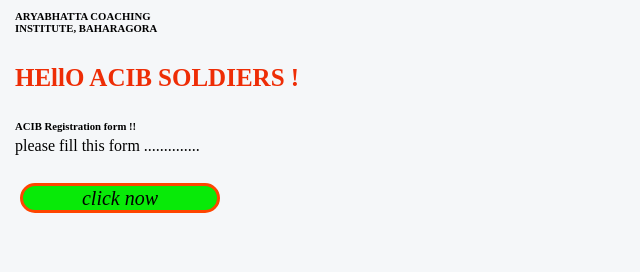
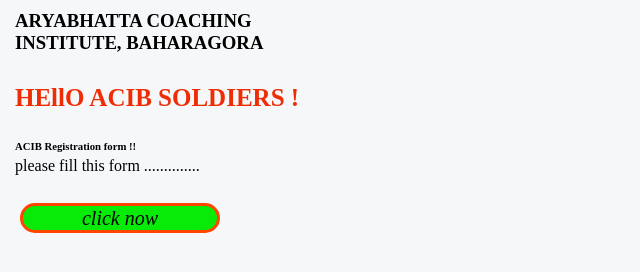
Before and after one commit to shawshyam/ACIB1, a plain HTML site: page index.html in a window 1280 px wide. Shown: the whole page, without its empty margins (0-640 px from the left). Drawn offline with Linux system fonts and the light colour scheme.

Commit message:
Update index.html
second

```diff
--- a/index.html
+++ b/index.html
@@ -10,7 +10,7 @@
 
 
 <body>
-      <h6>ARYABHATTA COACHING <br>INSTITUTE, BAHARAGORA</h6>
+      <h3>ARYABHATTA COACHING <br>INSTITUTE, BAHARAGORA</h3>
       <h2>HEllO ACIB SOLDIERS !</h2>
 
       <!-- <input id="namee" type="text" placeholder=" Enter your name ">
```
